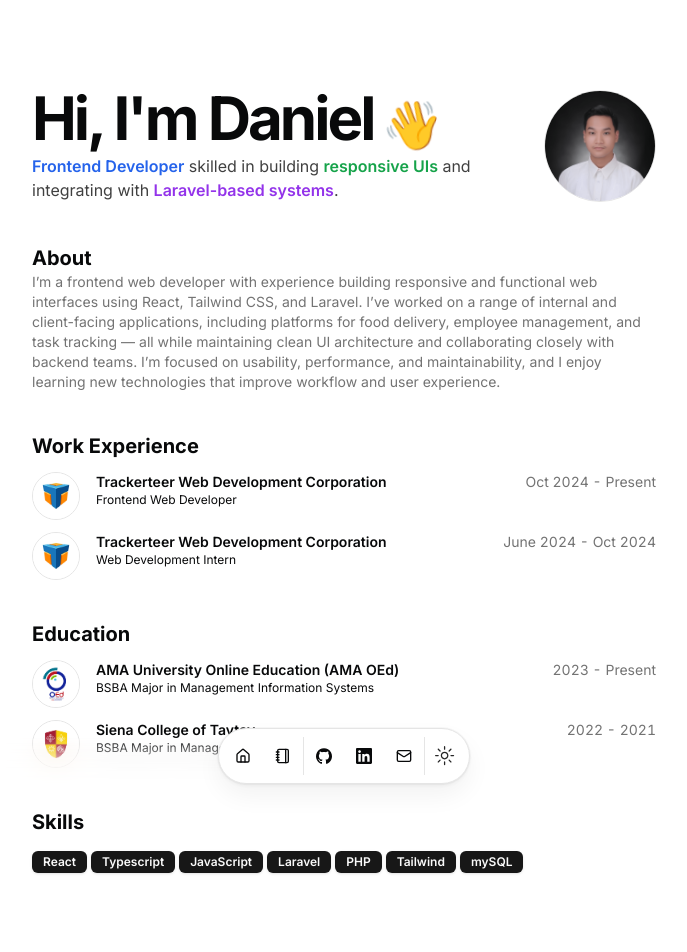
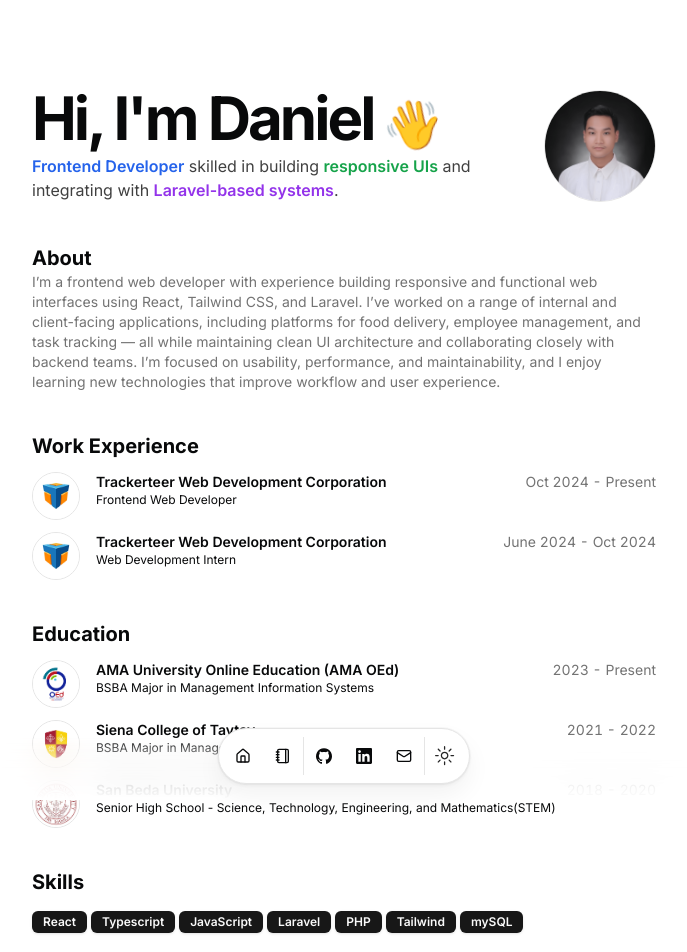
Before and after one commit to DanezseWork/my-portfolio, a Next.js app: page / in a window 1280 px wide. Shown: the top 952 px of the page, without its empty margins (296-983 px from the left). Built offline with nearby package versions, Linux system fonts and the light colour scheme.

Commit message:
Resume Data
Updated Education in data

```diff
--- a/src/data/resume.tsx
+++ b/src/data/resume.tsx
@@ -91,8 +91,16 @@ export const DATA = {
       href: "http://www.sct.edu.ph/",
       degree: "BSBA Major in Management",
       logoUrl: "/sct.png",
-      start: "2022",
-      end: "2021",
+      start: "2021",
+      end: "2022",
+    },
+    {
+      school: "San Beda University",
+      href: "https://www.sanbeda.edu.ph/",
+      degree: "Senior High School - Science, Technology, Engineering, and Mathematics(STEM)",
+      logoUrl: "/sbu.jpg",
+      start: "2018",
+      end: "2020",
     },
   ],
   projects: [
--- a/tailwind.config.ts
+++ b/tailwind.config.ts
@@ -87,7 +87,7 @@ const config = {
       animation: {
         "accordion-down": "accordion-down 0.2s ease-out",
         "accordion-up": "accordion-up 0.2s ease-out",
-        wave: 'wave 1.5s ease-in-out infinite',
+        wave: 'wave 2s ease-in-out infinite',
       },
     },
   },
```
